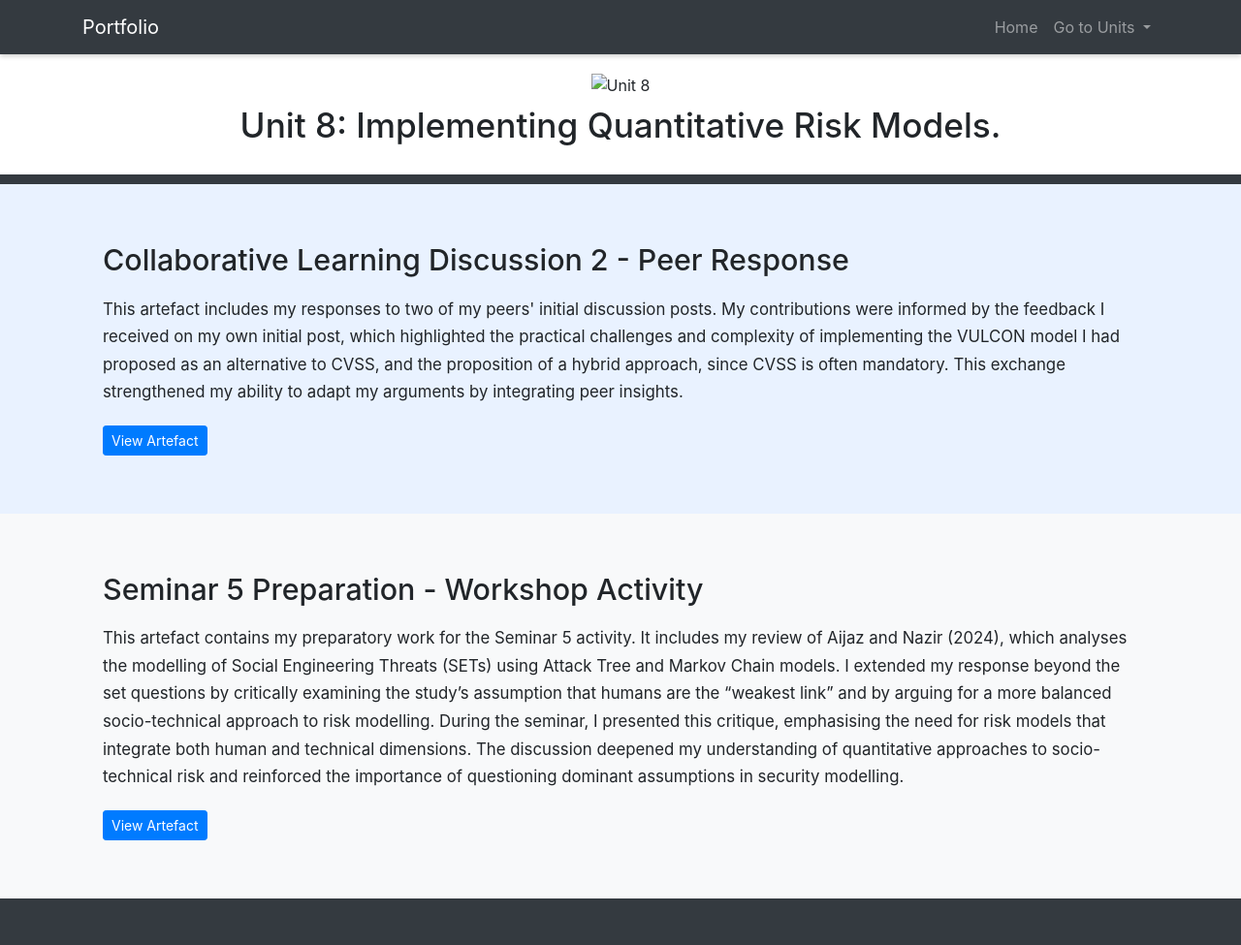
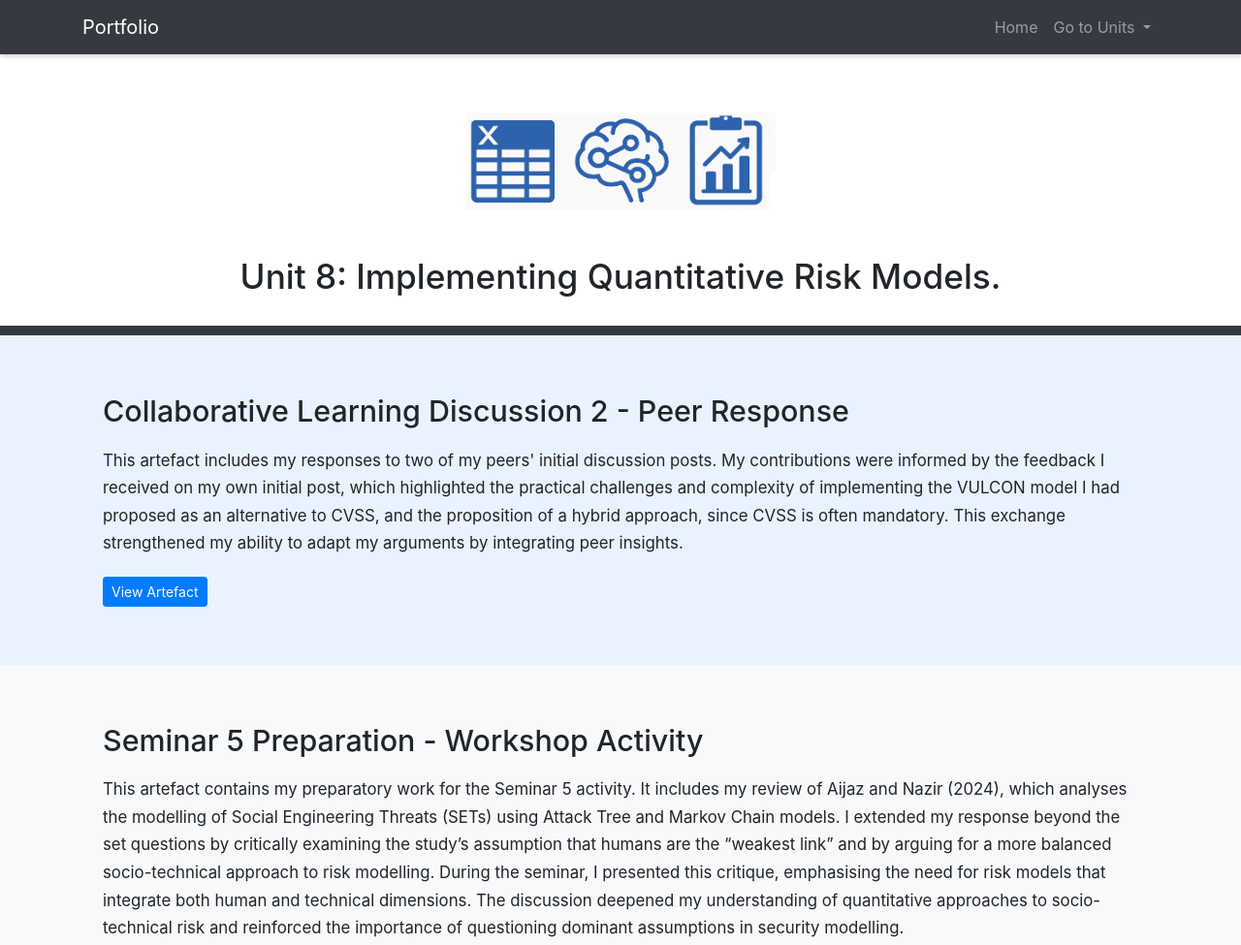
Before and after one commit to Cyviator/portfolio, a plain HTML site: page pages/unit8.html in a window 1280 px wide. Shown: the top 975 px of the page at 97% size. Drawn offline with nearby package versions, Linux system fonts and the light colour scheme.

Commit message:
Update unit8.html

```diff
--- a/pages/unit8.html
+++ b/pages/unit8.html
@@ -129,7 +129,7 @@
   <section id="unit8" class="unit-hero">
     <div class="unit-hero-inner">
       <div class="text-center">
-        <img src="" alt="Unit 8" />
+        <img src="../images/icon_unit8.png" alt="Unit 8" />
       </div>
       <h2 class="text-center">Unit 8: Implementing Quantitative Risk Models.</h2>
     </div>
```
